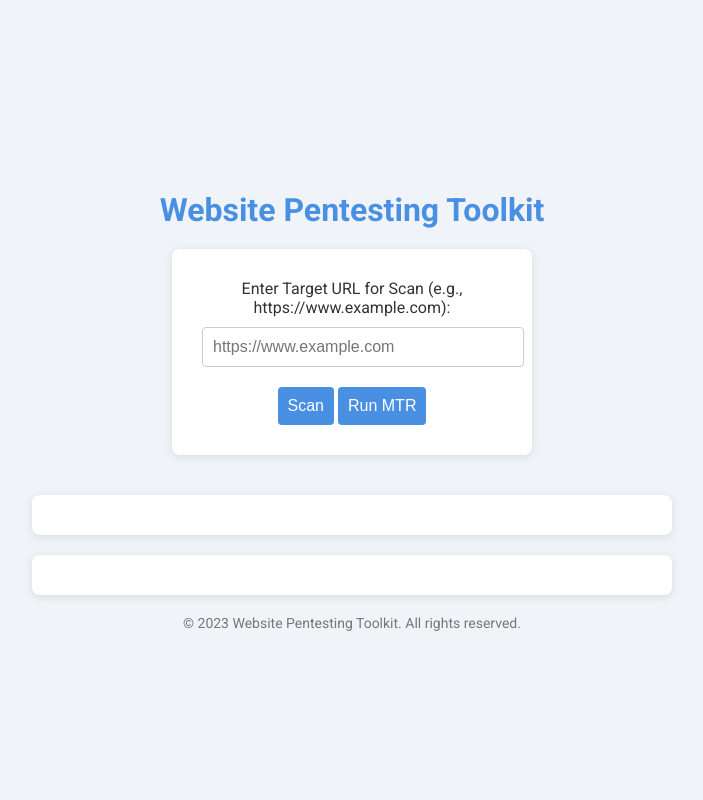
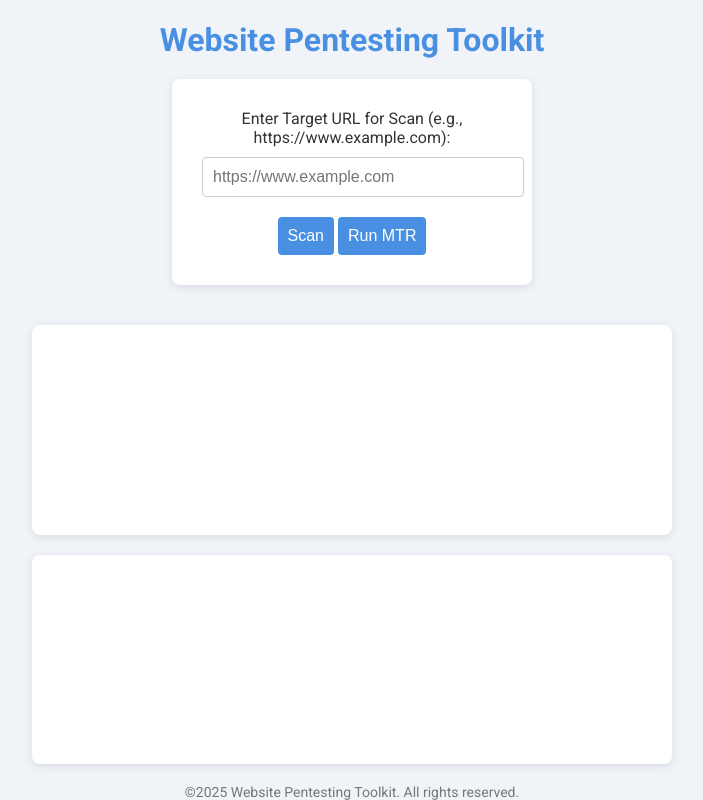
Before and after one commit to SaHiLx23/Penetration_Testing_on_Website, a Flask app: page /app in a window 1280 px wide. Shown: the whole page, without its empty margins (288-991 px from the left). Run offline with Flask 3, Linux system fonts and the light colour scheme; the visitor is signed in with stand-in values (Sample User, id 1); some libraries are stand-ins or nearby versions.

Commit message:
Update app.html

```diff
--- a/templates/app.html
+++ b/templates/app.html
@@ -56,7 +56,8 @@
         #results, #mtrResults {
     display: flex; /* Set display to flex for horizontal layout */
     flex-direction: column; /* Arrange items in a column */
-    flex-wrap: nowrap; /* Prevent wrapping */
+    flex-grow: 1; /* Allow it to grow */
+    height: 300px; /* Set a fixed height */
     background-color: #ffffff;
     padding: 20px;
     border-radius: 8px;
@@ -64,7 +65,6 @@
     margin-top: 20px;
     width: 80%; /* Set the same width for both boxes */
     max-width: 600px;
-    max-height: 500px; /* Set a maximum height */
     overflow-y: auto; /* Enable vertical scrolling */
     overflow-x: auto; /* Enable horizontal scrolling if needed */
     white-space: pre-wrap; /* Preserve whitespace and wrap lines */
@@ -114,7 +114,7 @@
     <button id="printMtrPdf" style="margin-top: 10px; display: none;">Print MTR PDF</button>
 
     <footer>
-        &copy; 2023 Website Pentesting Toolkit. All rights reserved.
+        &copy;2025 Website Pentesting Toolkit. All rights reserved.
     </footer>
 
     <script>
```
